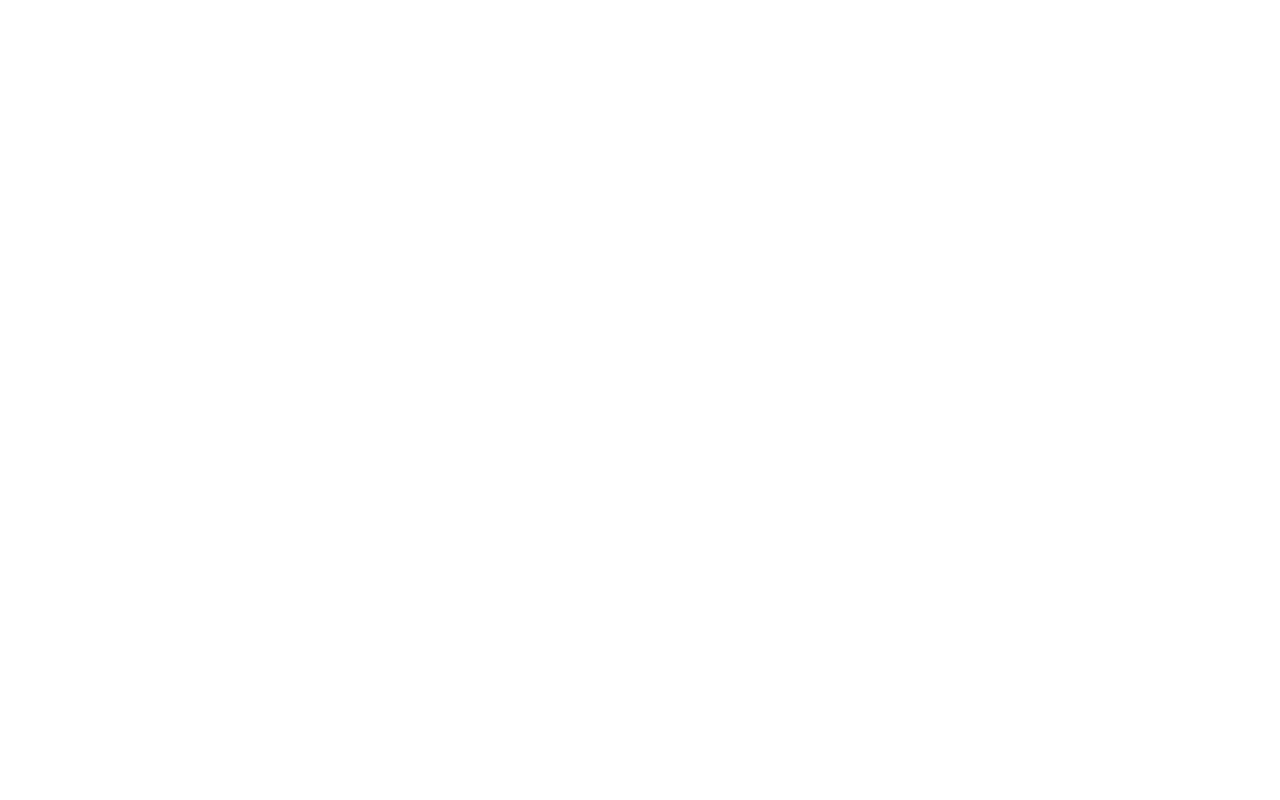
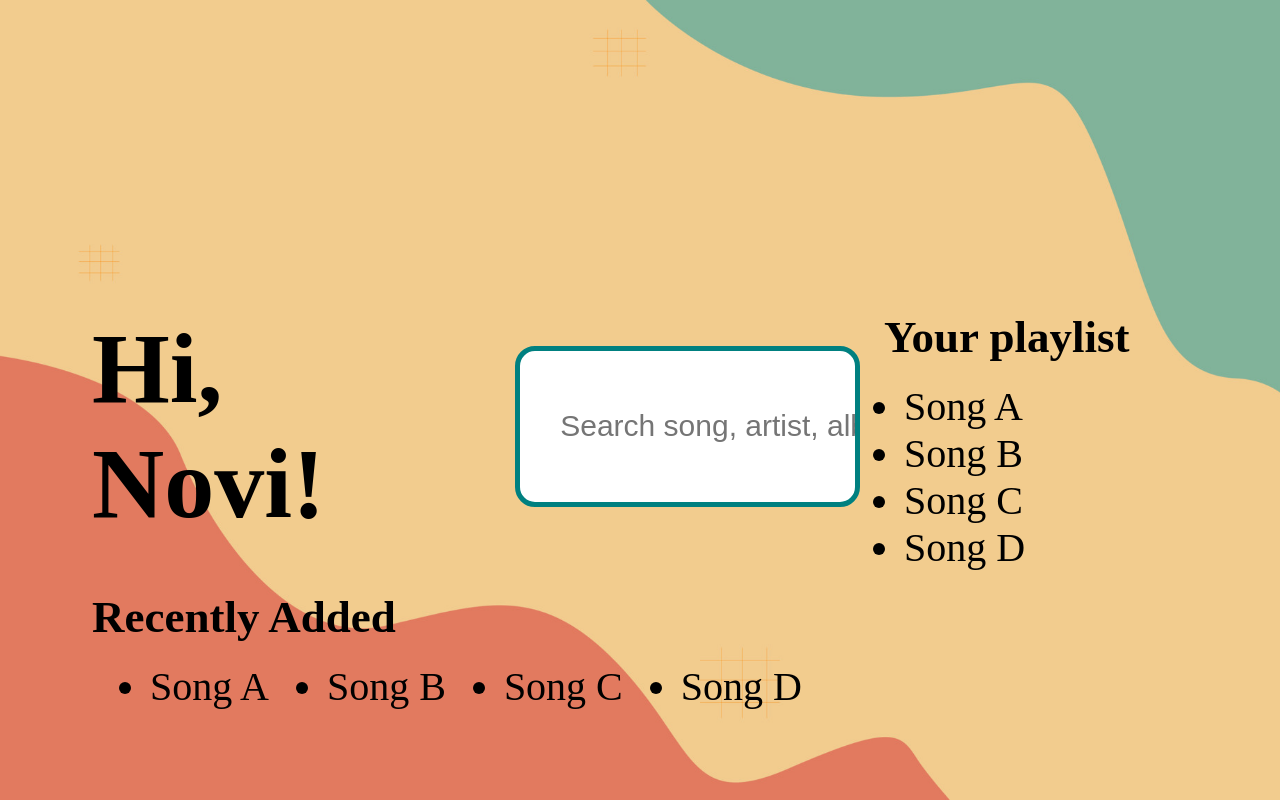
Before and after one commit to NovitaHamilton/beatsy_app, a plain HTML site: page index.html in a window 1280 px wide. Drawn offline with Linux system fonts and the light colour scheme.

Commit message:
Add base content and styling

```diff
--- a/index.html
+++ b/index.html
@@ -3,7 +3,42 @@
   <head>
     <meta charset="UTF-8" />
     <meta name="viewport" content="width=device-width, initial-scale=1.0" />
+    <link rel="stylesheet" href="style.css" />
     <title>My Playlist</title>
   </head>
-  <body></body>
+  <body>
+    <header>
+      <img src="" />
+    </header>
+    <main>
+      <section class="left-section">
+        <article class="first-left">
+          <h1 class="greetings">Hi, Novi!</h1>
+          <input class="search-bar" placeholder="Search song, artist, album" />
+        </article>
+
+        <article class="recently-added">
+          <h2>Recently Added</h2>
+          <ul>
+            <li>Song A</li>
+            <li>Song B</li>
+            <li>Song C</li>
+            <li>Song D</li>
+          </ul>
+        </article>
+      </section>
+
+      <section class="right-section">
+        <article class="playlist">
+          <h2>Your playlist</h2>
+          <ul>
+            <li>Song A</li>
+            <li>Song B</li>
+            <li>Song C</li>
+            <li>Song D</li>
+          </ul>
+        </article>
+      </section>
+    </main>
+  </body>
 </html>
--- a/style.css
+++ b/style.css
@@ -0,0 +1,90 @@
+* {
+  box-sizing: inherit;
+  margin: 0;
+  padding: 0;
+}
+
+html {
+  font-size: 62.5%;
+  box-sizing: border-box;
+}
+
+body {
+  background-image: url(/img/background1.jpg);
+  background-size: cover;
+  min-height: 100vh;
+}
+
+h2 {
+  font-size: 4.5rem;
+}
+
+main {
+  display: flex;
+  flex-direction: row;
+  justify-content: space-around;
+  margin: 30rem auto 0 auto;
+}
+
+.left-section {
+  display: flex;
+  flex-direction: column;
+  gap: 5rem;
+  width: 60%;
+  margin-left: 8rem;
+}
+
+.first-left {
+  align-items: center;
+  display: flex;
+  flex-direction: row;
+  gap: 8rem;
+  justify-content: center;
+}
+
+.greetings {
+  font-size: 10rem;
+}
+
+.search-bar {
+  border: 0.5rem solid teal;
+  border-radius: 2rem;
+  font-size: 3rem;
+  height: 70%;
+  padding-left: 4rem;
+  width: 50%;
+}
+
+.recently-added {
+  display: flex;
+  flex-direction: column;
+  gap: 2rem;
+}
+
+.recently-added ul {
+  display: flex;
+  flex-direction: row;
+  justify-content: space-evenly;
+}
+
+.recently-added li {
+  font-size: 4rem;
+}
+
+.right-section {
+  width: 30%;
+}
+
+.playlist {
+  align-items: left;
+  display: flex;
+  flex-direction: column;
+  font-size: 5rem;
+  justify-content: space-between;
+  gap: 2rem;
+}
+
+.playlist li {
+  font-size: 4rem;
+  margin-left: 2rem;
+}
```
Also changed, not shown: img/background1.jpg (added), img/background2.jpg (added), img/background3.jpg (added), img/spin-table.jpg (added), 1 other file.
